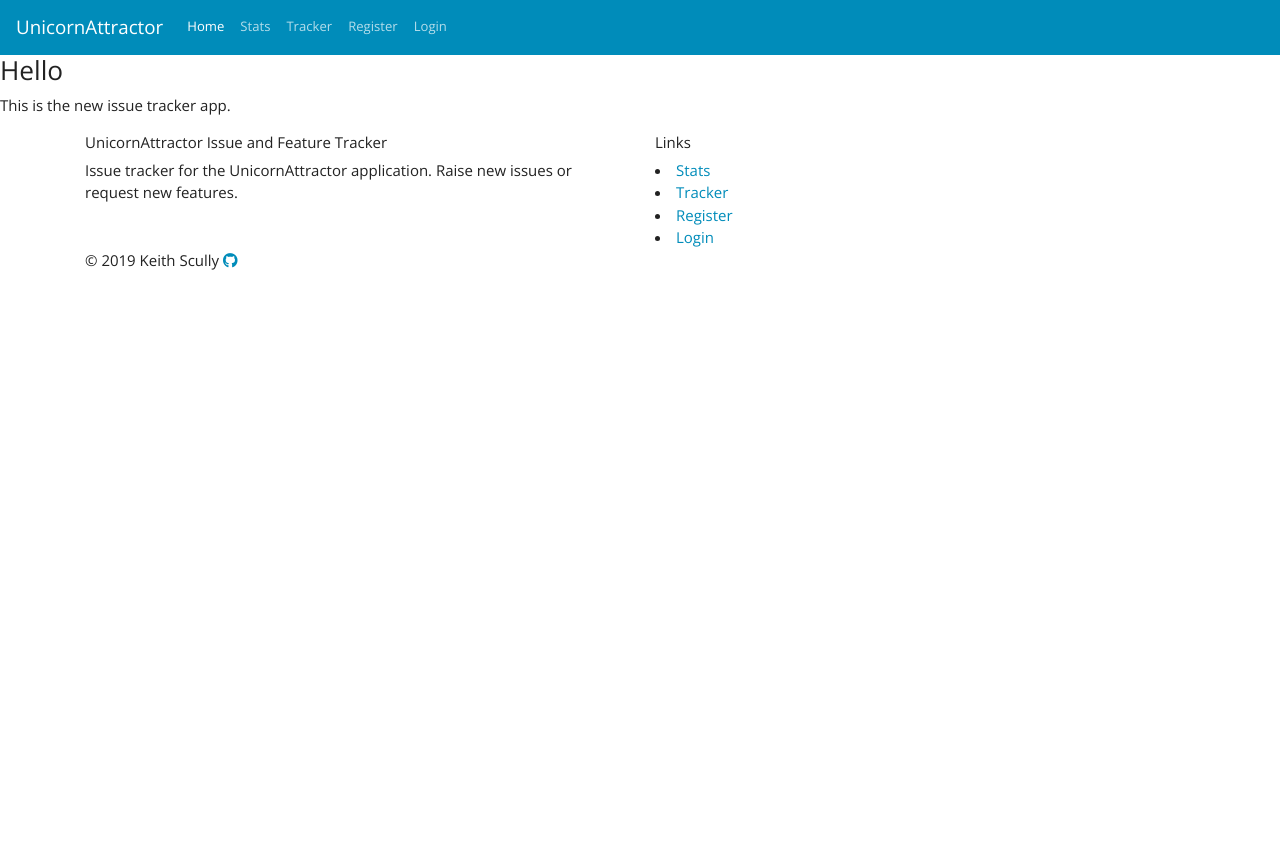
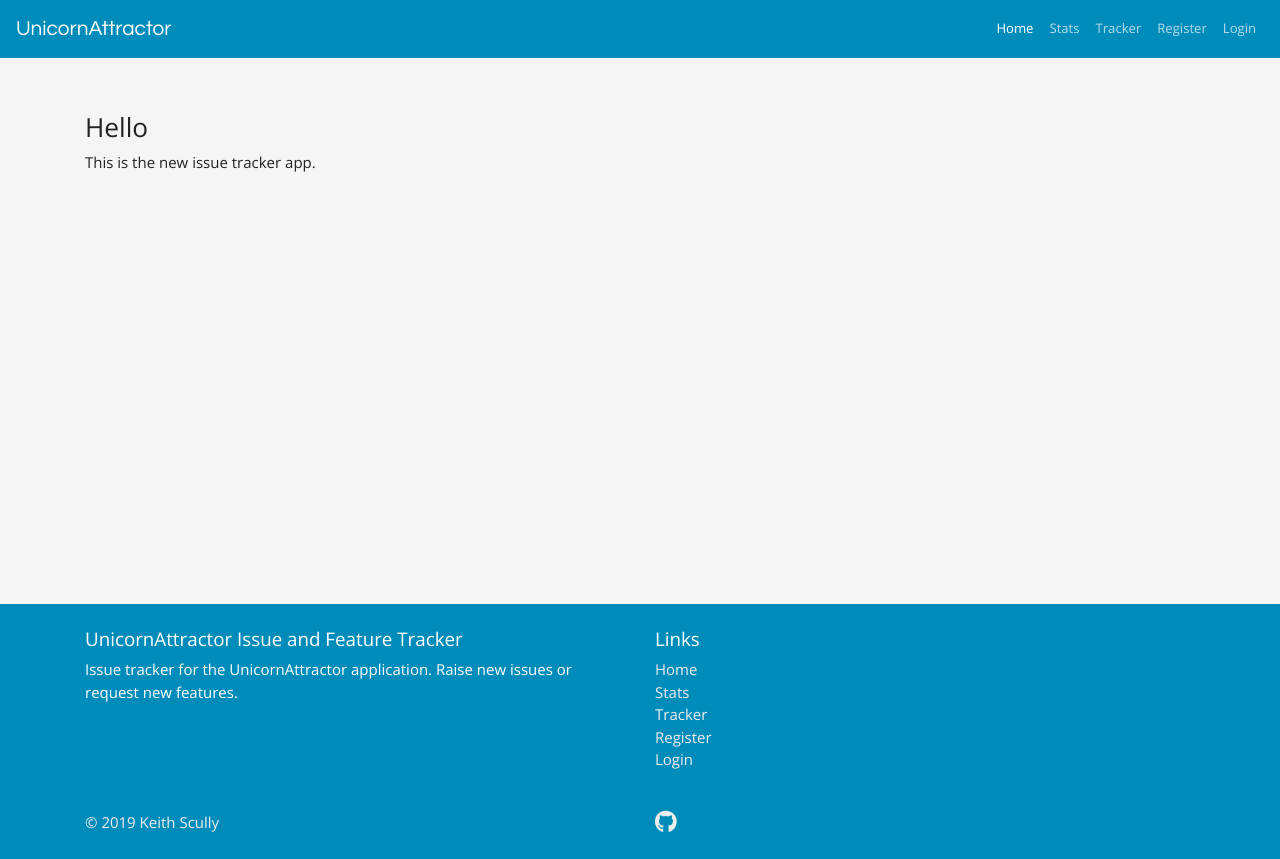
Before and after one commit to kes2401/issue-tracker, a Django app: page / in a window 1280 px wide. Before the commit the page ends 270 px from the top, so only its background shows below. Run offline with Django 3.2, Linux system fonts and the light colour scheme; some libraries are stand-ins or nearby versions.

Commit message:
Adjust styling on base template

```diff
--- a/static/css/custom.css
+++ b/static/css/custom.css
@@ -0,0 +1,31 @@
+body {
+    background-color: #f5f5f5;
+}
+
+#main {
+    padding-top: 54px;
+    min-height: calc(100vh - 254px);
+
+}
+
+.navbar-brand {
+    font-family: 'Questrial', sans-serif;
+    font-size: 1.3rem;
+}
+
+.fab {
+    font-size: 1.4rem;
+}
+
+.footer-links li a {
+    color: #eee;
+    font-weight: 300;
+}
+
+
+
+/* Utility Classes */
+
+.text-slim {
+    font-weight: 300;
+}
--- a/templates/base.html
+++ b/templates/base.html
@@ -11,6 +11,8 @@
     <meta name="description"
         content="Issue tracker for the UnicornAttractor application. Raise new issues or request new features.">
     <title>UnicornAttractor - Issue & Feature Tracker</title>
+    <!-- Google Font -->
+    <link href="https://fonts.googleapis.com/css?family=Questrial&display=swap" rel="stylesheet">
     <!-- Bootstrap -->
     <link rel="stylesheet" href="{% static 'lib/bootstrap/css/bootstrap.css' %}">
     <!-- Font Awesome -->
@@ -31,7 +33,7 @@
             </button>
 
             <div class="navbar-collapse collapse" id="navbarColor01">
-                <ul class="navbar-nav mr-auto">
+                <ul class="navbar-nav ml-auto">
                     <li class="nav-item active">
                         <a class="nav-link" href="#">Home<span class="sr-only">(current)</span></a>
                     </li>
@@ -52,33 +54,42 @@
         </nav>
     </header>
 
-    <main>
-
+    <main id="main">
+        <div class="container">
             {% block content %}
             {% endblock %}
-
+        </div>
     </main>
 
-    <footer>
+    <footer class="bg-primary text-white pt-4">
         <div class="container">
             <div class="row">
                 <div class="col-12 col-md-6">
-                    <h6>UnicornAttractor Issue and Feature Tracker</h6>
-                    <p>Issue tracker for the UnicornAttractor application. Raise new issues or request new features.</p>
+                    <h5>UnicornAttractor Issue and Feature Tracker</h5>
+                    <p class="text-slim">Issue tracker for the UnicornAttractor application. Raise new issues or request
+                        new features.</p>
                 </div>
                 <div class="col-12 col-md-6">
-                    <h6>Links</h6>
+                    <h5>Links</h5>
+                    <ul class="list-unstyled footer-links">
+                        <li><a href="#">Home</a></li>
                         <li><a href="#">Stats</a></li>
                         <li><a href="#">Tracker</a></li>
                         <li><a href="#">Register</a></li>
                         <li><a href="#">Login</a></li>
+                    </ul>
                 </div>
             </div>
         </div>
-        <div class="footer-copyright">
-            <div class="container">
+        <div class="container text-light py-4">
+            <div class="row">
+                <div class="col-6">
                     © 2019 Keith Scully
-                <a href="https://github.com/kes2401/issue-tracker" target="_blank"><i class="fab fa-github"></i></a>
+                </div>
+                <div class="col-6">
+                    <a href="https://github.com/kes2401/issue-tracker" target="_blank"><i
+                            class="fab fa-github text-light"></i></a>
+                </div>
             </div>
         </div>
     </footer>
```
Lines whose indentation alone changed are shown as unchanged.
